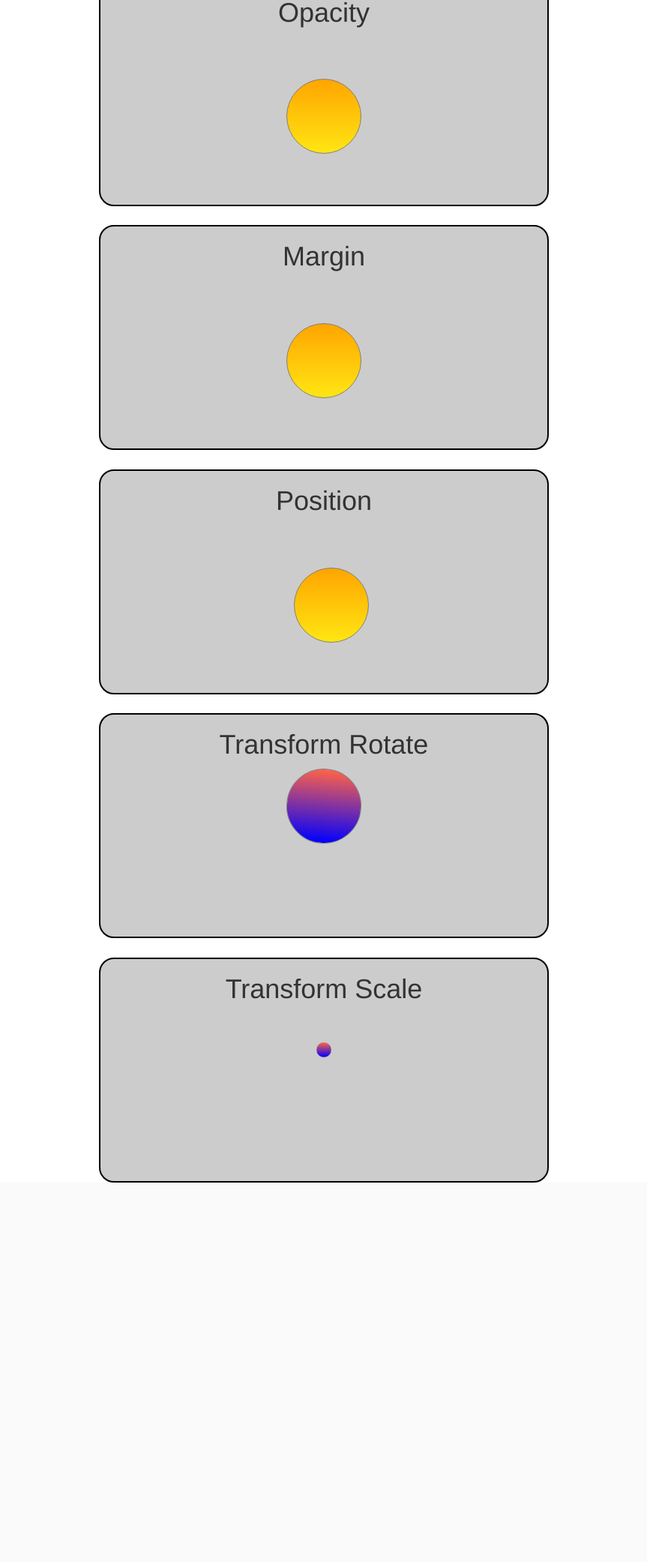
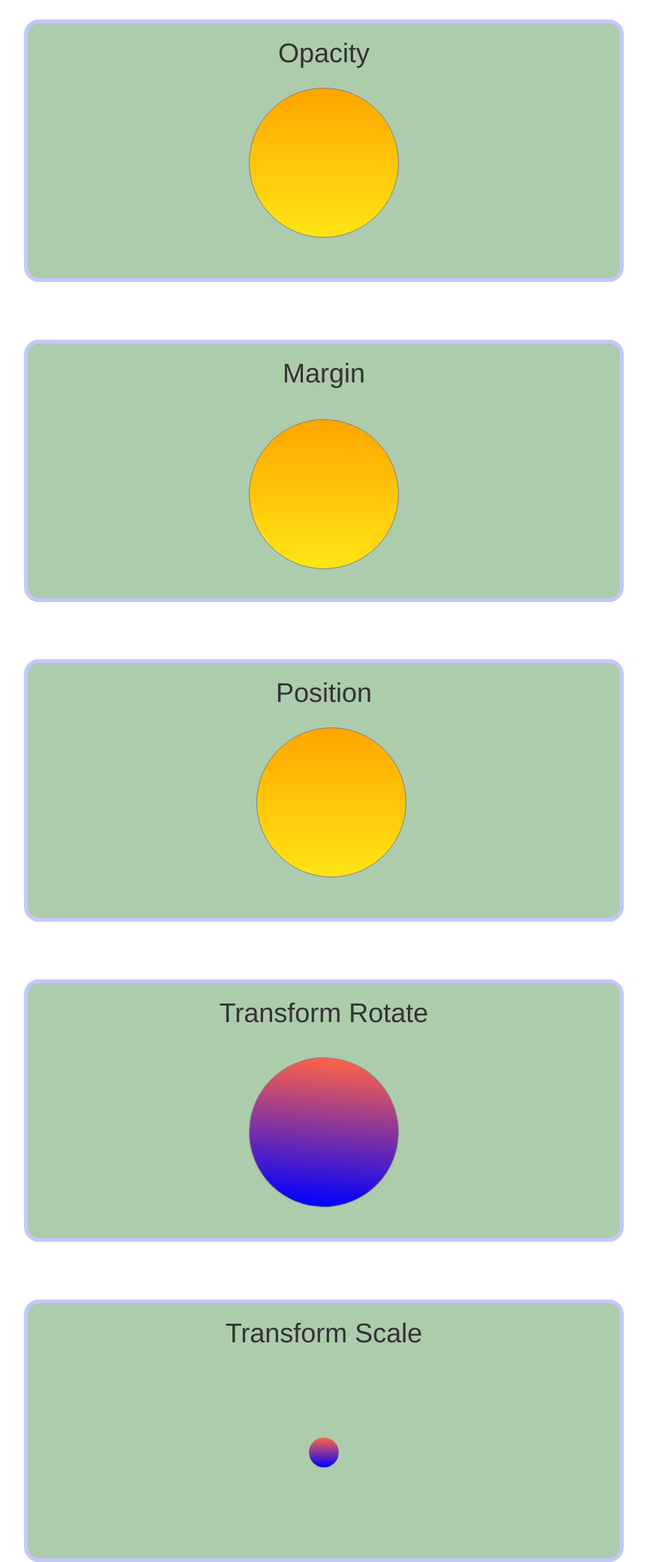
Before and after one commit to SabihaOzturk/Transitions, a PHP site: page / in a window 1280 px wide. Shown: the part 51-2134 px from the top of the page at 75% size, without its empty margins (208-1071 px from the left). Before the commit the page ends 1628 px from the top, so only its background shows below. Run offline with PHP 8.4, Linux system fonts and the light colour scheme; some libraries are stand-ins or nearby versions.

Commit message:
Fixed styles and mixins

```diff
--- a/css/index.css
+++ b/css/index.css
@@ -1,26 +1,30 @@
 /*// generic transform*/
 /*//generic transitions*/
+body {
+  background-color: #FA8072; }
+
 h1 {
   text-align: center; }
 
 .content {
   margin: 0 auto;
   padding: 0;
-  background-color: #ccc;
-  border: 2px solid #000;
-  width: 600px;
-  height: 300px;
+  background-color: #ADCCAC;
+  border: 5px solid #C4C7FF;
+  width: 800px;
+  height: 350px;
   border-radius: 20px;
-  margin-top: 2%; }
-  .content:hover {
+  margin-top: 3%;
+  margin-top: 6%; }
+  .content:target, .content:hover {
     cursor: pointer; }
 
 #opacity {
   border: 1px gray solid;
-  width: 100px;
-  height: 100px;
+  width: 200px;
+  height: 200px;
   border-radius: 100px;
-  margin: 20% auto;
+  margin: 16% auto;
   padding: 30px;
   background-image: -moz-linear-gradient(top, #FFA500, #FFE613);
   background-image: -webkit-linear-gradient(top, #FFA500, #FFE613);
@@ -35,7 +39,7 @@
   -ms-transition-property: 0s;
   transition-property: 0s;
   opacity: 1; }
-  #opacity:hover {
+  #opacity:target, #opacity:hover {
     -moz-transition: 2s;
     -o-transition: 2s;
     -webkit-transition: 2s;
@@ -45,10 +49,10 @@
 
 #margin {
   border: 1px gray solid;
-  width: 100px;
-  height: 100px;
+  width: 200px;
+  height: 200px;
   border-radius: 100px;
-  margin: 20% auto;
+  margin: 16% auto;
   padding: 30px;
   background-image: -moz-linear-gradient(top, #FFA500, #FFE613);
   background-image: -webkit-linear-gradient(top, #FFA500, #FFE613);
@@ -62,21 +66,21 @@
   -webkit-transition-property: 0s;
   -ms-transition-property: 0s;
   transition-property: 0s;
-  margin-top: 20%; }
-  #margin:hover {
+  margin-top: 18%; }
+  #margin:target, #margin:hover {
     -moz-transition: 2s;
     -o-transition: 2s;
     -webkit-transition: 2s;
     -ms-transition: 2s;
     transition: 2s;
-    margin-top: 40%; }
+    margin-top: 38%; }
 
 #position {
   border: 1px gray solid;
-  width: 100px;
-  height: 100px;
+  width: 200px;
+  height: 200px;
   border-radius: 100px;
-  margin: 20% auto;
+  margin: 16% auto;
   padding: 30px;
   background-image: -moz-linear-gradient(top, #FFA500, #FFE613);
   background-image: -webkit-linear-gradient(top, #FFA500, #FFE613);
@@ -98,7 +102,7 @@
   -webkit-transition-timing-function: 0s;
   transition-timing-function: 0s;
   cubic-bezier: 0s; }
-  #position:hover {
+  #position:target, #position:hover {
     left: 200px;
     -moz-transition: 5s;
     -o-transition: 5s;
@@ -108,10 +112,10 @@
 
 #transform-rotate {
   border: 1px gray solid;
-  width: 100px;
-  height: 100px;
+  width: 200px;
+  height: 200px;
   border-radius: 100px;
-  margin: 20% auto;
+  margin: 16% auto;
   padding: 30px;
   background-image: -moz-linear-gradient(top, #FFA500, #FFE613);
   background-image: -webkit-linear-gradient(top, #FFA500, #FFE613);
@@ -120,7 +124,7 @@
   position: relative;
   top: 50%;
   transform: translateY(-50%);
-  margin: 2% auto;
+  margin: 5% auto;
   background-image: -moz-linear-gradient(top, #FF6347, #0000FF);
   background-image: -webkit-linear-gradient(top, #FF6347, #0000FF);
   background-image: -o-linear-gradient(top, #FF6347, #0000FF);
@@ -135,7 +139,7 @@
   -webkit-transition-property: 0s;
   -ms-transition-property: 0s;
   transition-property: 0s; }
-  #transform-rotate:hover {
+  #transform-rotate:target, #transform-rotate:hover {
     -moz-transform: rotate(180deg);
     -o-transform: rotate(180deg);
     -ms-transform: rotate(180deg);
@@ -149,10 +153,10 @@
 
 #transform-scale {
   border: 1px gray solid;
-  width: 100px;
-  height: 100px;
+  width: 200px;
+  height: 200px;
   border-radius: 100px;
-  margin: 20% auto;
+  margin: 16% auto;
   padding: 30px;
   background-image: -moz-linear-gradient(top, #FFA500, #FFE613);
   background-image: -webkit-linear-gradient(top, #FFA500, #FFE613);
@@ -161,7 +165,7 @@
   position: relative;
   top: 50%;
   transform: translateY(-50%);
-  margin: 2% auto;
+  margin: 5% auto;
   background-image: -moz-linear-gradient(top, #FF6347, #0000FF);
   background-image: -webkit-linear-gradient(top, #FF6347, #0000FF);
   background-image: -o-linear-gradient(top, #FF6347, #0000FF);
@@ -176,7 +180,7 @@
   -ms-transform: scale(0.2);
   -webkit-transform: scale(0.2);
   transform: scale(0.2); }
-  #transform-scale:hover {
+  #transform-scale:target, #transform-scale:hover {
     -moz-transform: scale(1);
     -o-transform: scale(1);
     -ms-transform: scale(1);
--- a/index.html
+++ b/index.html
@@ -29,8 +29,8 @@
 </nav>
 
 <!-- <a href=" ">Reset</a> |
-<a href="#opacity">Opacity</a> | <a href="#margin">Margin</a> | <a href="#position">Position</a> | <a href="#transform-rotate">Transform Rotate</a> | <a href="#transform-scale">Transform Scale</a>
- -->
+<a href="#opacity">Opacity</a> | <a href="#margin">Margin</a> | <a href="#position">Position</a> | <a href="#transform-rotate">Transform Rotate</a> | <a href="#transform-scale">Transform Scale</a> -->
+
 <div class="content">
     <div class="content-inner">
         <h1>Opacity</h1>
--- a/stylesheets/_mixins.scss
+++ b/stylesheets/_mixins.scss
@@ -4,19 +4,19 @@
 @mixin content{
   margin: 0 auto;
   padding: 0;
-  background-color: #ccc;
-  border: 2px solid #000;
-  width: 600px;
-  height: 300px;
+  background-color: #ADCCAC;
+  border: 5px solid #C4C7FF;
+  width: 800px;
+  height: 350px;
   border-radius: 20px;
-  margin-top: 2%;
+  margin-top: 3%;
 }
 @mixin content-inner{
   border:1px gray solid;
-  width:100px;
-  height:100px;
+  width:200px;
+  height:200px;
   border-radius:100px;
-  margin:20% auto;
+  margin:16% auto;
   padding:30px;
   @include vertical-gradient($circle-color, $circle-color2);
   @include vertically-centered-element;
@@ -88,7 +88,6 @@
 }
 
 
-
 /*// generic transform*/
 @mixin transform($transforms) {
      -moz-transform: $transforms;
--- a/stylesheets/index.scss
+++ b/stylesheets/index.scss
@@ -2,63 +2,65 @@
 @import "variables";
 @import "nav";
 
+body{
+  background-color: #FA8072;
+}
+
 h1{
   text-align: center;
 }
-
 .content {
   @include content;
-
-  &:hover{
-  cursor: pointer;
+  margin-top: 6%;
+  &:target, &:hover{
+  cursor:pointer;
   }
 }
 
 #opacity {
   @include content-inner;
   @include opacity(1, 0s);
-
-  &:hover{
+  &:target, &:hover{
   @include opacity-transition(.2, 2s);
   }
 }
 
 #margin {
   @include content-inner;
-  @include margin(20%, 0s);
+  @include margin(18%, 0s);
 
-  &:hover{
-  @include margin-transition(40%, 2s);
+  &:target, &:hover{
+  @include margin-transition(38%, 2s);
   }
  }
 
- #position{
+#position {
   @include content-inner;
   @include position((0.3, -0.3, 0.7, 1.3), 0s);
 
-  &:hover{
+  &:target, &:hover{
   @include position-transition(5s);
   }
 }
 
 #transform-rotate{
   @include content-inner;
-  margin: 2% auto;
+  margin: 5% auto;
   @include vertical-gradient($circle-color3, $circle-color4);
   @include rotate(5deg, 0s);
 
-  &:hover{
+  &:target, &:hover{
   @include transform-rotate(180deg, 7s);
   }
 }
 
 #transform-scale{
   @include content-inner;
-  margin: 2% auto;
+  margin: 5% auto;
   @include vertical-gradient($circle-color3, $circle-color4);
   @include scale(.2, 5s);
 
-  &:hover{
+  &:target, &:hover{
   @include transform-scale(1, 2s);
   }
 }
```
Also changed, not shown: 1 other file. Lines whose indentation alone changed are shown as unchanged.
